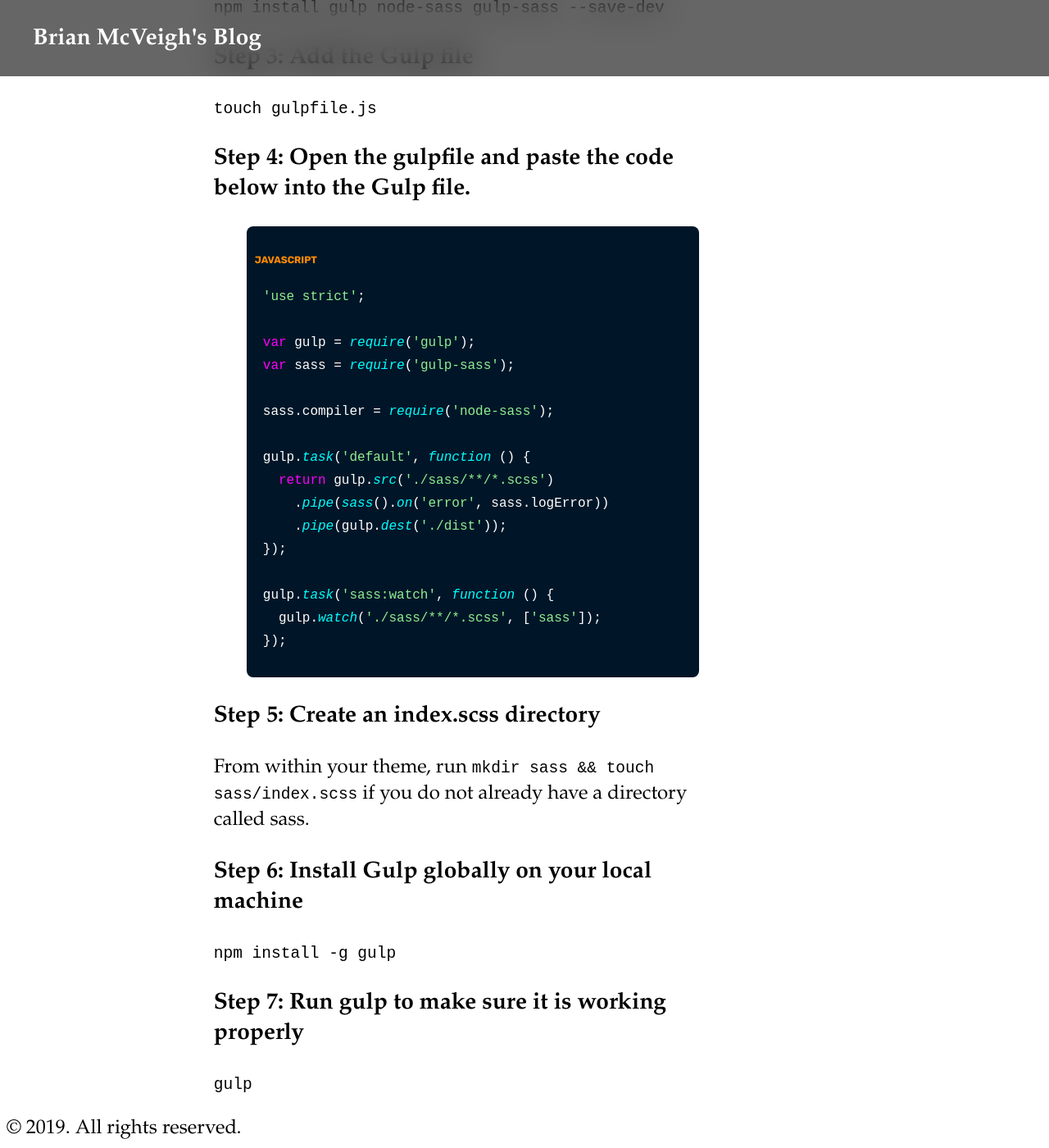
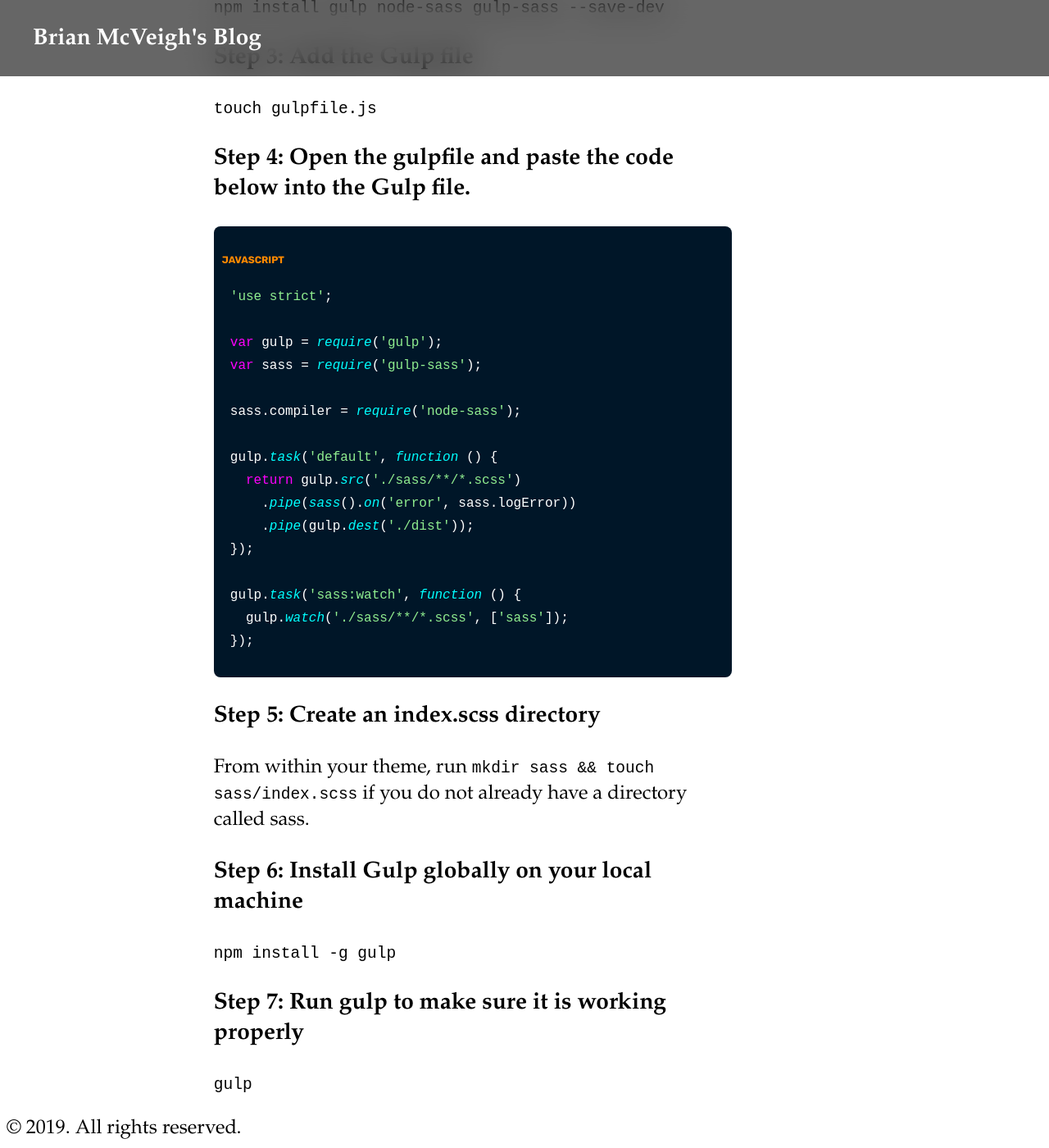
Before and after one commit to bmcveigh/bmcveigh.github.io, a Jekyll site: the page built from _posts/2019-11-04-how-to-use-sass.markdown, in a window 1280 px wide and 1400 px high, scrolled down 1365 px. Shown: the whole window at 82% size. Built offline with Jekyll 4.4.1, drawn with Linux system fonts in a browser that asks for light colours.

Commit message:
Styling for code highlighting

```diff
--- a/_sass/components/highlight/_highlight.scss
+++ b/_sass/components/highlight/_highlight.scss
@@ -3,6 +3,14 @@
 //
 
 .highlight {
+    background: $highlight-bg-color;
+    border-radius: 8px;
+    padding: 10px 20px;
+    color: $highlight-text-color;
+    overflow-y: auto;
+    margin-inline-start: 0;
+    margin-inline-end: 0;
+
     pre {
         font-family: operator mono ssm a,operator mono ssm b,operator mono,source code pro,Menlo,Consolas,Monaco,monospace;
 
@@ -30,12 +38,6 @@
     *::-moz-selection {
         background: $highlight-code-color;
     }
-
-    background: $highlight-bg-color;
-    border-radius: 8px;
-    padding: 10px 20px;
-    color: $highlight-text-color;
-    overflow-y: auto;
 
     // Strings
     .dl, .s1 {
```
